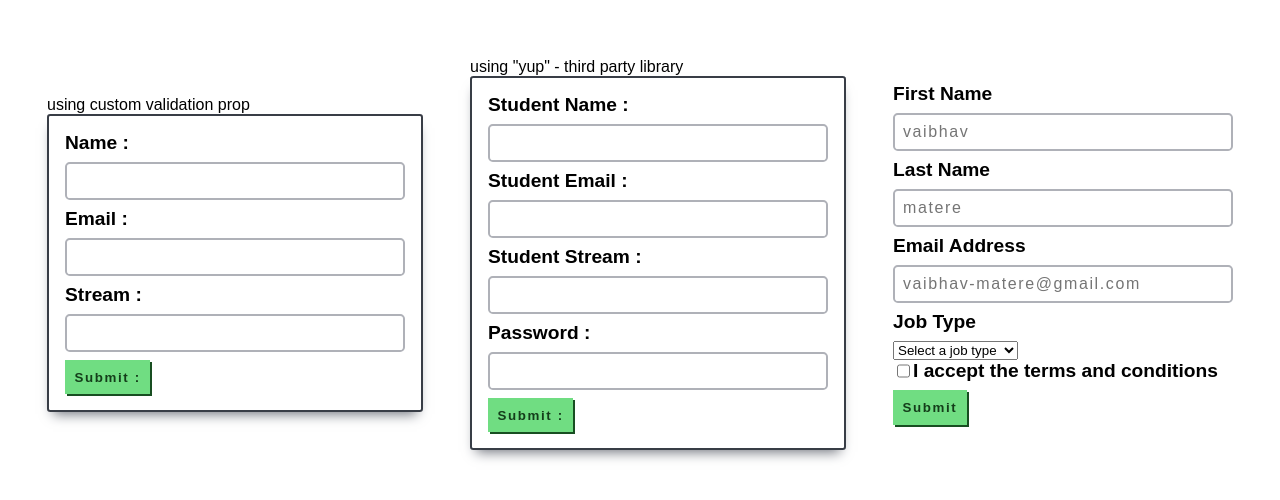
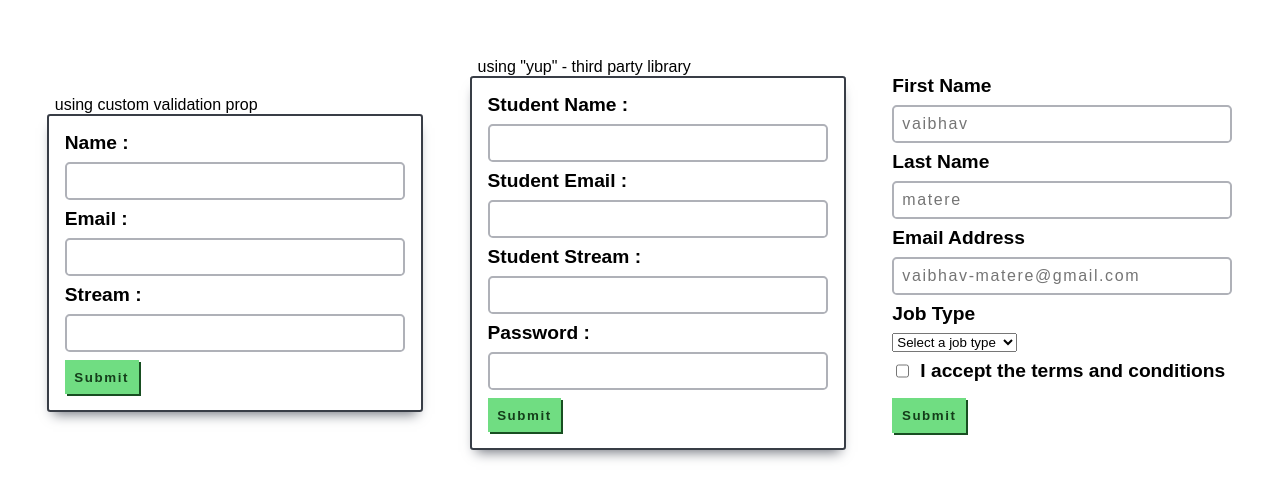
Before and after one commit to vaibhav18matere/formik, a React (Create React App) app: page / in a window 1280 px wide. Shown: the part 178-678 px from the top of the page. Built offline with nearby package versions, Linux system fonts and the light colour scheme.

Commit message:
learning rebase lets see what happens

```diff
--- a/src/App.css
+++ b/src/App.css
@@ -44,3 +44,7 @@ button {
 .error {
   color: red;
 }
+
+span{
+  padding: 0.5rem;
+}
--- a/src/components/SignupForm.jsx
+++ b/src/components/SignupForm.jsx
@@ -117,7 +117,7 @@ export const SignupForm = () => {
           </MySelect>
 
           <MyCheckbox name="acceptedTerms">
-            I accept the terms and conditions
+            <span>I accept the terms and conditions</span>
           </MyCheckbox>
 
           <button type="submit">Submit</button>
--- a/src/components/StudentForm.jsx
+++ b/src/components/StudentForm.jsx
@@ -89,7 +89,7 @@ export const StudentForm = () => {
           {formik.errors.password && formik.touched.password && (
             <div className="error">{formik.errors.password}</div>
           )}
-          <button type="submit">Submit : </button>
+          <button type="submit">Submit</button>
         </form>
       </div>
     </>
--- a/src/components/UserForm.jsx
+++ b/src/components/UserForm.jsx
@@ -78,7 +78,7 @@ export const UserForm = () => {
           {formik.errors.stream && formik.touched.stream && (
             <div className="error">{formik.errors.stream}</div>
           )}
-          <button type="submit">Submit : </button>
+          <button type="submit">Submit</button>
         </form>
       </div>
     </>
```
Also changed, not shown: 1 other file (tests, documents, lock files or other folders).
